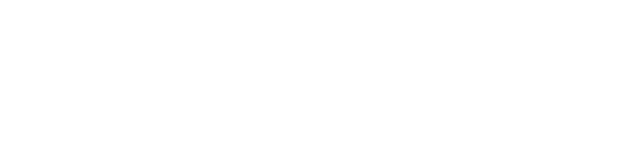
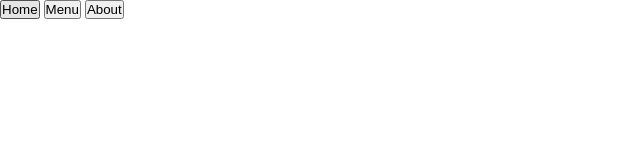
Before and after one commit to KimMillena/restaurant, a website built with webpack: page src/template.html in a window 1280 px wide. Shown: the whole page, without its empty margins (0-640 px from the left). Built offline with nearby package versions, Linux system fonts and the light colour scheme.

Commit message:
Add CSS Reset

```diff
--- a/src/index.js
+++ b/src/index.js
@@ -1 +1 @@
-console.log("Testing");
+import "./styles.css";
--- /dev/null
+++ b/src/styles.css
@@ -0,0 +1,5 @@
+* {
+    margin: 0;
+    padding: 0;
+    box-sizing: border-box;
+}
--- a/src/template.html
+++ b/src/template.html
@@ -8,10 +8,12 @@
 <body>
     <header>
         <nav>
-            <buttons></buttons>
-            <buttons></buttons>
-            <buttons></buttons>
+            <button class="home-btn">Home</button>
+            <button class="menu-btn">Menu</button>
+            <button class="about-btn">About</button>
         </nav>
     </header>
+
+    <div id="content"></div>
 </body>
 </html>
```
